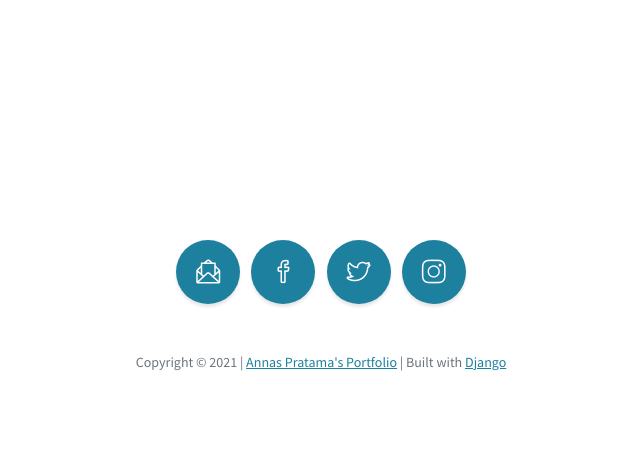
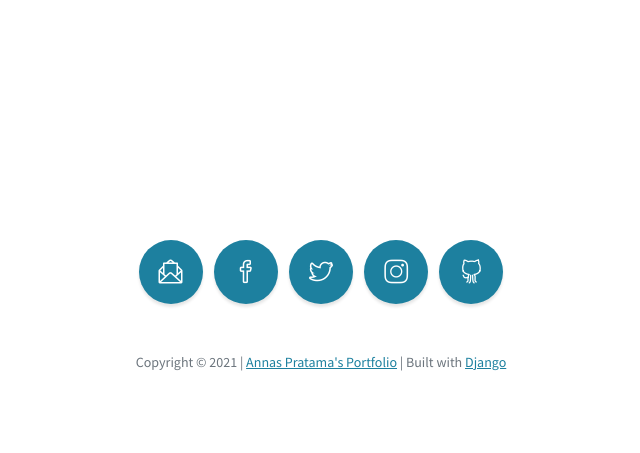
Before and after one commit to annaspratama/personal-portfolio, a Django app: page / in a window 1280 px wide. Shown: the part 2196-2649 px from the top of the page, without its empty margins (319-959 px from the left). Run offline with Django 3.2, Linux system fonts and the light colour scheme; data that the repository does not hold is empty; some libraries are stand-ins or nearby versions.

Commit message:
Add github icon at footer

```diff
--- a/portfolioapp/templates/portfolioapp/portfolio_list.html
+++ b/portfolioapp/templates/portfolioapp/portfolio_list.html
@@ -151,9 +151,9 @@
                     <li class="list-inline-item">
                         <a class="social-link rounded-circle text-white mr-3" href="https://www.instagram.com/pratamaaannas/" target="_blank"><i class="icon-social-instagram"></i></a>
                     </li>
-                    {% comment %} <li class="list-inline-item">
-                        <a class="social-link rounded-circle text-white" href="#!"><i class="icon-social-github"></i></a>
-                    </li> {% endcomment %}
+                    <li class="list-inline-item">
+                        <a class="social-link rounded-circle text-white" href="https://github.com/annaspratama"><i class="icon-social-github"></i></a>
+                    </li>
                 </ul>
                 <p class="text-muted small mb-0">Copyright &copy; 2021 | <a href="{% url 'home' %}">Annas Pratama's Portfolio</a> | Built with <a href="https://www.djangoproject.com" target="_blank">Django</a></p>
             </div>
```
